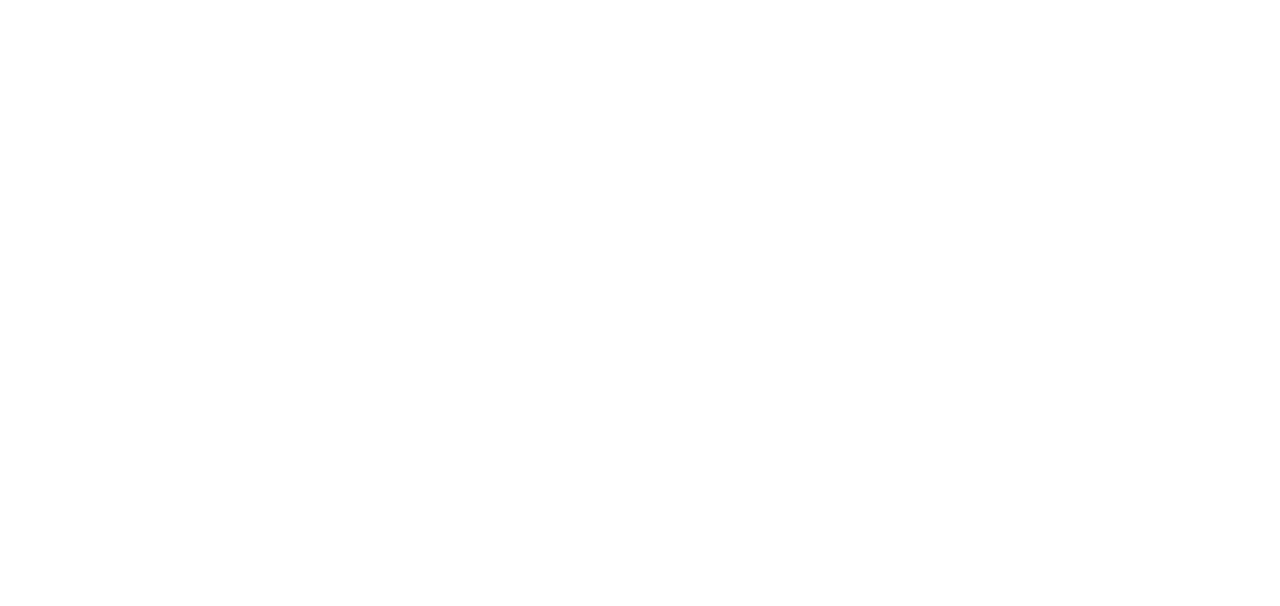
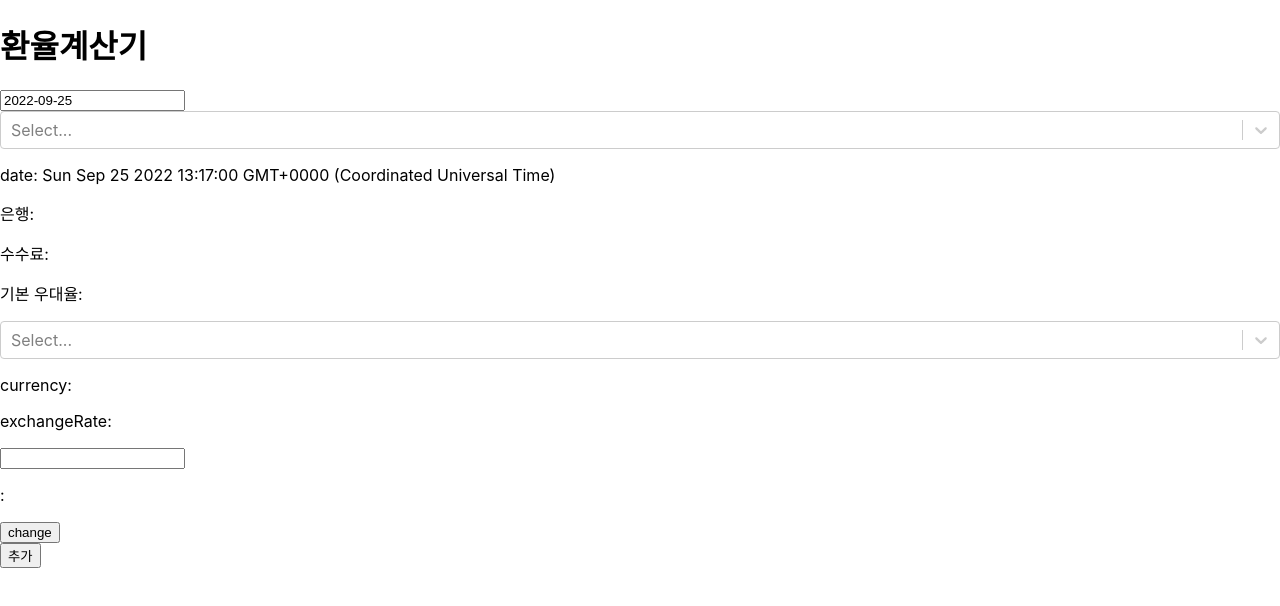
Before and after one commit to leeghee282/SSEN, a React (Create React App) app in the folder frontend/: page /exchangecalc in a window 1280 px wide. Before the commit this address had no page. Shown: the top 606 px of the page. Built offline with nearby package versions, Linux system fonts and the light colour scheme.

Commit message:
feat: 환율계산기 기본 기능

```diff
--- a/frontend/src/App.js
+++ b/frontend/src/App.js
@@ -7,20 +7,22 @@ import Login from "./pages/LoginPage";
 import Profile from "./pages/ProfilePage";
 import ProfileUpdate from "./pages/ProfileUpdatePage";
 import Header from "./components/NavBar";
+import Calculator from "./pages/CalculatorPage";
 
 function App() {
   return (
     <Router>
       <Routes>
         {/* Header 있는 페이지 */}
-        <Route element={<Header/>}>
-          <Route path="/" element={<Main/>} />
-          <Route path="/profile" element={<Profile/>} />
-          <Route path="/profileupdate" element={<ProfileUpdate/>} />
+        <Route element={<Header />}>
+          <Route path="/" element={<Main />} />
+          <Route path="/profile" element={<Profile />} />
+          <Route path="/profileupdate" element={<ProfileUpdate />} />
         </Route>
         {/* Header 없는 페이지 */}
-        <Route path="/signup" element={<Signup/>} />
-        <Route path="/login" element={<Login/>} />
+        <Route path="/signup" element={<Signup />} />
+        <Route path="/login" element={<Login />} />
+        <Route path="/exchangecalc" element={<Calculator />} />
       </Routes>
     </Router>
   );
--- /dev/null
+++ b/frontend/src/_actions/exchange_action.js
@@ -0,0 +1,24 @@
+import axios from "axios";
+import { GET_EXCHANGE_RATE, GET_BANK_INFOS } from "./types";
+
+export function getExchangeRate(dataToSubmit) {
+  const request = axios
+    .post("/api/curr", dataToSubmit)
+    .then((response) => response.data);
+
+  return {
+    type: GET_EXCHANGE_RATE,
+    payload: request,
+  };
+}
+
+export function getBankInfos(dataToSubmit) {
+  const request = axios
+    .post("/api/country", dataToSubmit)
+    .then((response) => response.data);
+
+  return {
+    type: GET_BANK_INFOS,
+    payload: request,
+  };
+}
--- /dev/null
+++ b/frontend/src/components/ExchangeCalc/index.js
@@ -0,0 +1,155 @@
+import Select from "react-select";
+import DatePicker from "react-datepicker";
+import "react-datepicker/dist/react-datepicker.css";
+import moment from "moment";
+
+import React, { useState, useEffect } from "react";
+import { useDispatch } from "react-redux";
+import { getExchangeRate, getBankInfos } from "../../_actions/exchange_action";
+
+function ExchangeCalc() {
+  const dispatch = useDispatch();
+
+  useEffect(() => {
+    console.log("실행");
+    onSetBanklist();
+  }, []);
+
+  //   const [bankInfos, setBankInfos] = useState([]);
+  const bankInfos = [
+    { bank: "신한", commission: 0.05, basic_rate: 0.1 },
+    { bank: "국민", commission: 0.05, basic_rate: 0.2 },
+    { bank: "농협", commission: 0.1, basic_rate: 0.25 },
+  ];
+
+  const [banklist, setBanklist] = useState([]);
+  const [selectBank, setSelectBank] = useState("");
+  const [bankInfo, setBankInfo] = useState({
+    bank: "",
+    commission: "",
+    basic_rate: "",
+  });
+
+  const [selectDate, setSelectDate] = useState(new Date());
+
+  const onSelectDateHandler = (date) => {
+    const renewDate = moment(date).format("YYYY-MM-DD");
+    return renewDate;
+  };
+
+  const currencylist = [
+    { value: "USD/KRW", label: "USD/KRW" },
+    { value: "EUR/KRW", label: "EUR/KRW" },
+    { value: "GBP/KRW", label: "GBP/KRW" },
+    { value: "JPY/KRW", label: "JPY/KRW" },
+    { value: "CNY/KRW", label: "CNY/KRW" },
+  ];
+  const [currencyCode, setCurrencyCode] = useState("");
+  const [exchangeRate, setExchangeRate] = useState("");
+  const [fromCurrencyName, setFromCurrencyName] = useState("");
+  const [fromCurrency, setFromCurrency] = useState("");
+  const [toCurrency, setToCurrency] = useState("");
+  const [toCurrencyName, setToCurrencyName] = useState("");
+
+  const onSetBanklist = () => {
+    bankInfos.map((info) => {
+      var addBanklist = {
+        value: info.bank,
+        label: info.bank,
+      };
+      return setBanklist((prevList) => [...prevList, addBanklist]);
+    });
+  };
+
+  const onSelectBankHandler = (selectedOption) => {
+    setExchangeRate(1400);
+
+    setSelectBank(selectedOption.value);
+    const bankinfo = bankInfos.filter(
+      (info) => info.bank === selectedOption.value
+    );
+    setBankInfo({
+      bank: bankinfo[0].bank,
+      commission: bankinfo[0].commission,
+      basic_rate: bankinfo[0].basic_rate,
+    });
+  };
+
+  const onSelectCurrencyHandler = (selectedOption) => {
+    setCurrencyCode(selectedOption.value);
+    setFromCurrencyName(selectedOption.value.substr(0, 3));
+    setToCurrencyName(selectedOption.value.substr(-3));
+  };
+
+  //   const onExchangeRateHandler = (event) => {
+  //     event.preventDefault();
+
+  //     let body = {
+  //       start_date: selectDate,
+  //       end_date: selectDate,
+  //       currency_code: currencyCode,
+  //     };
+
+  //     dispatch(getExchangeRate(body)).then((response) => {
+  //       setExchangeRate(response.payload);
+  //     });
+  //   };
+
+  //   const onGetBankInfosHandler = (event) => {
+  //     event.preventDefault();
+
+  //     let body = {
+  //       currency_code: currencyCode,
+  //     };
+
+  //     dispatch(getBanksInfo(body)).then((response) => {
+  //       setBankInfos(response.body);
+  //     });
+  //   };
+
+  const onExchangeCalculation = (event) => {
+    setFromCurrency(event.currentTarget.value);
+    setToCurrency(event.currentTarget.value * exchangeRate);
+  };
+
+  const onChangeCalculation = () => {
+    const temp = fromCurrencyName;
+    setFromCurrencyName(toCurrencyName);
+    setToCurrencyName(temp);
+
+    setExchangeRate((1 / exchangeRate).toFixed(5));
+    console.log(exchangeRate);
+    setFromCurrency(toCurrency);
+    setToCurrency(fromCurrency);
+  };
+
+  return (
+    <div>
+      <div>
+        <DatePicker
+          dateFormat="yyyy-MM-dd"
+          selected={selectDate}
+          onChange={(date) => setSelectDate(date)}
+        />
+        <Select options={banklist} onChange={onSelectBankHandler} />
+        <p>date: {`${selectDate}`}</p>
+        <p>은행: {`${bankInfo.bank}`}</p>
+        <p>수수료: {`${bankInfo.commission}`}</p>
+        <p>기본 우대율: {`${bankInfo.basic_rate}`}</p>
+      </div>
+      <div>
+        <Select options={currencylist} onChange={onSelectCurrencyHandler} />
+        <p>currency: {`${currencyCode}`}</p>
+      </div>
+      <div>
+        <p>exchangeRate: {`${exchangeRate}`}</p>
+        <label>{`${fromCurrencyName}`}</label>
+        <input onChange={onExchangeCalculation} value={fromCurrency} />
+        <p>{`${toCurrencyName} : ${toCurrency}`}</p>
+        <button onClick={onChangeCalculation}>change</button>
+      </div>
+    </div>
+  );
+}
+
+export default ExchangeCalc;
--- a/frontend/src/pages/CalculatorPage/index.js
+++ b/frontend/src/pages/CalculatorPage/index.js
@@ -0,0 +1,20 @@
+import React, { useState } from "react";
+import ExchangeCalc from "../../components/ExchangeCalc";
+
+function Calculator() {
+  const [calc, setCalc] = useState([<ExchangeCalc />]);
+
+  const addCalc = () => {
+    setCalc(calc.concat(<ExchangeCalc />));
+  };
+
+  return (
+    <div>
+      <h1>환율계산기</h1>
+      <div>{calc}</div>
+      <button onClick={addCalc}>추가</button>
+    </div>
+  );
+}
+
+export default Calculator;
```
Also changed, not shown: frontend/src/_reducers/exchange_reducer.js (added, +16 -0 lines), frontend/src/components/CalculatorDetail/index.js (deleted).
